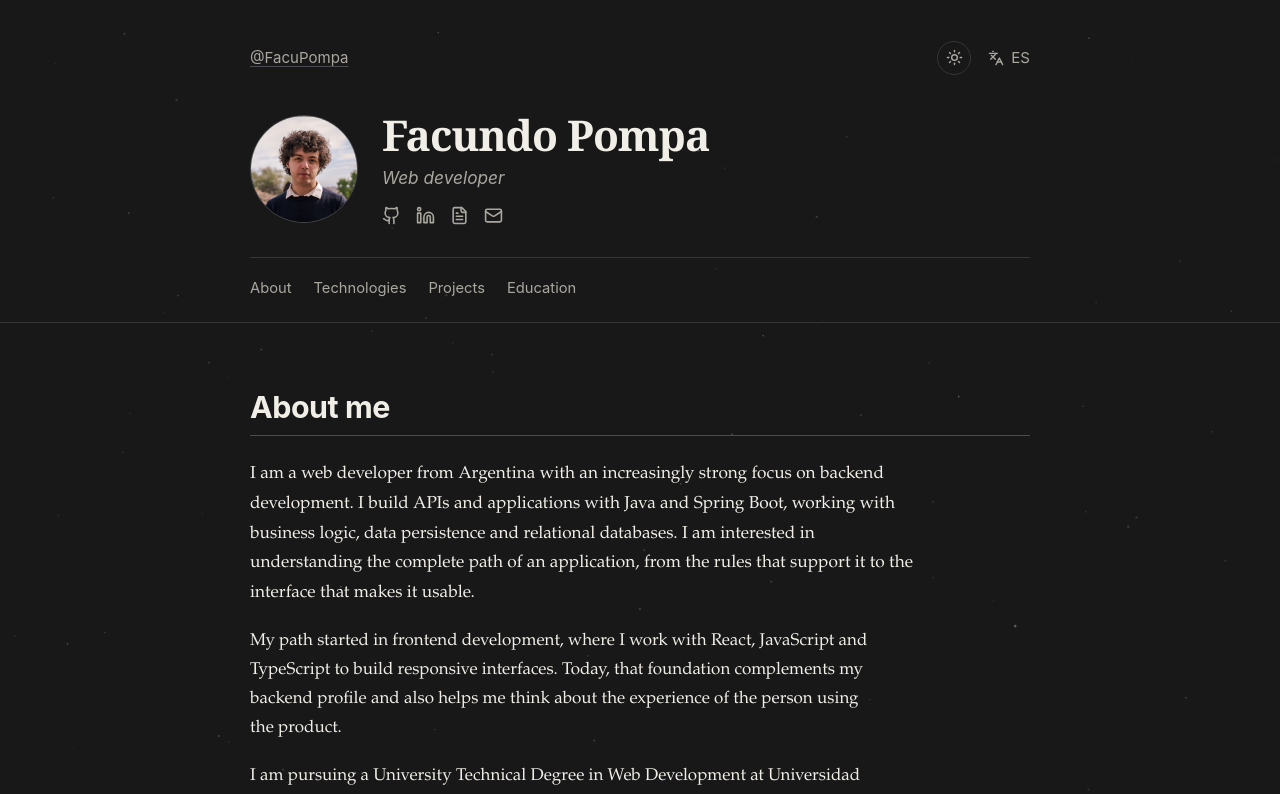
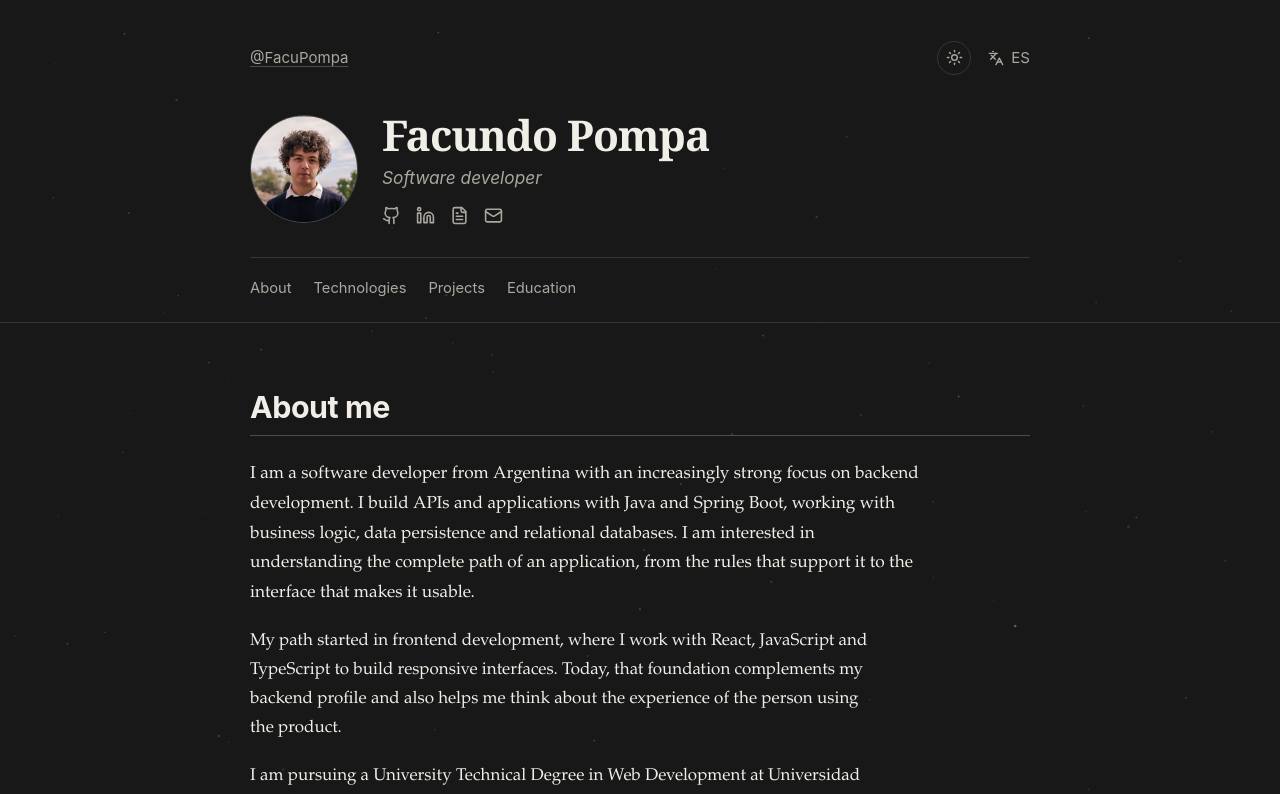
Before and after one commit to FacuPompa/portfolio, a React (Vite) app: page / in a window 1280 px wide. Shown: the top 794 px of the page. Built offline with nearby package versions, Linux system fonts and the light colour scheme.

Commit message:
change bio

```diff
--- a/src/components/Header.tsx
+++ b/src/components/Header.tsx
@@ -7,7 +7,7 @@ const EMAIL = 'pompafacundo4@gmail.com'
 
 const headerCopy = {
   es: {
-    role: 'Desarrollador web',
+    role: 'Desarrollador de software',
     about: 'Sobre mí',
     projects: 'Proyectos',
     technologies: 'Tecnologías',
@@ -21,7 +21,7 @@ const headerCopy = {
     emailCopyFailed: 'No se pudo copiar el correo',
   },
   en: {
-    role: 'Web developer',
+    role: 'Software developer',
     about: 'About',
     projects: 'Projects',
     technologies: 'Technologies',
--- a/src/content.ts
+++ b/src/content.ts
@@ -29,7 +29,7 @@ const sharedProjects = {
 export const translations = {
   es: {
     seo: {
-      title: 'Facundo Pompa — Desarrollador de software',
+      title: 'Facundo Pompa - Desarrollador de software',
       description:
         'Portfolio de Facundo Pompa, desarrollador de software enfocado en backend con Java y Spring Boot, con experiencia frontend en React.',
     },
@@ -48,7 +48,7 @@ export const translations = {
     about: {
       title: 'Sobre mí',
       intro:
-        'Soy desarrollador web de Argentina, con un enfoque cada vez más marcado en el backend. Construyo APIs y aplicaciones con Java y Spring Boot, trabajando con lógica de negocio, persistencia de datos y bases de datos relacionales. Me interesa comprender el recorrido completo de una aplicación, desde las reglas que la sostienen hasta la interfaz que la hace usable.',
+        'Soy desarrollador de software de Argentina, con un enfoque cada vez más marcado en el backend. Construyo APIs y aplicaciones con Java y Spring Boot, trabajando con lógica de negocio, persistencia de datos y bases de datos relacionales. Me interesa comprender el recorrido completo de una aplicación, desde las reglas que la sostienen hasta la interfaz que la hace usable.',
       detail:
         'Mi recorrido empezó en el frontend, donde trabajo con React, JavaScript y TypeScript para construir interfaces responsive. Hoy esa base complementa mi perfil backend y me ayuda a pensar también en la experiencia de quien usa el producto.',
       philosophy:
@@ -185,7 +185,7 @@ export const translations = {
   },
   en: {
     seo: {
-      title: 'Facundo Pompa — Software developer',
+      title: 'Facundo Pompa - Software developer',
       description:
         'Portfolio of Facundo Pompa, a software developer focused on backend development with Java and Spring Boot, with frontend experience in React.',
     },
@@ -204,7 +204,7 @@ export const translations = {
     about: {
       title: 'About me',
       intro:
-        'I am a web developer from Argentina with an increasingly strong focus on backend development. I build APIs and applications with Java and Spring Boot, working with business logic, data persistence and relational databases. I am interested in understanding the complete path of an application, from the rules that support it to the interface that makes it usable.',
+        'I am a software developer from Argentina with an increasingly strong focus on backend development. I build APIs and applications with Java and Spring Boot, working with business logic, data persistence and relational databases. I am interested in understanding the complete path of an application, from the rules that support it to the interface that makes it usable.',
       detail:
         'My path started in frontend development, where I work with React, JavaScript and TypeScript to build responsive interfaces. Today, that foundation complements my backend profile and also helps me think about the experience of the person using the product.',
       philosophy:
```
